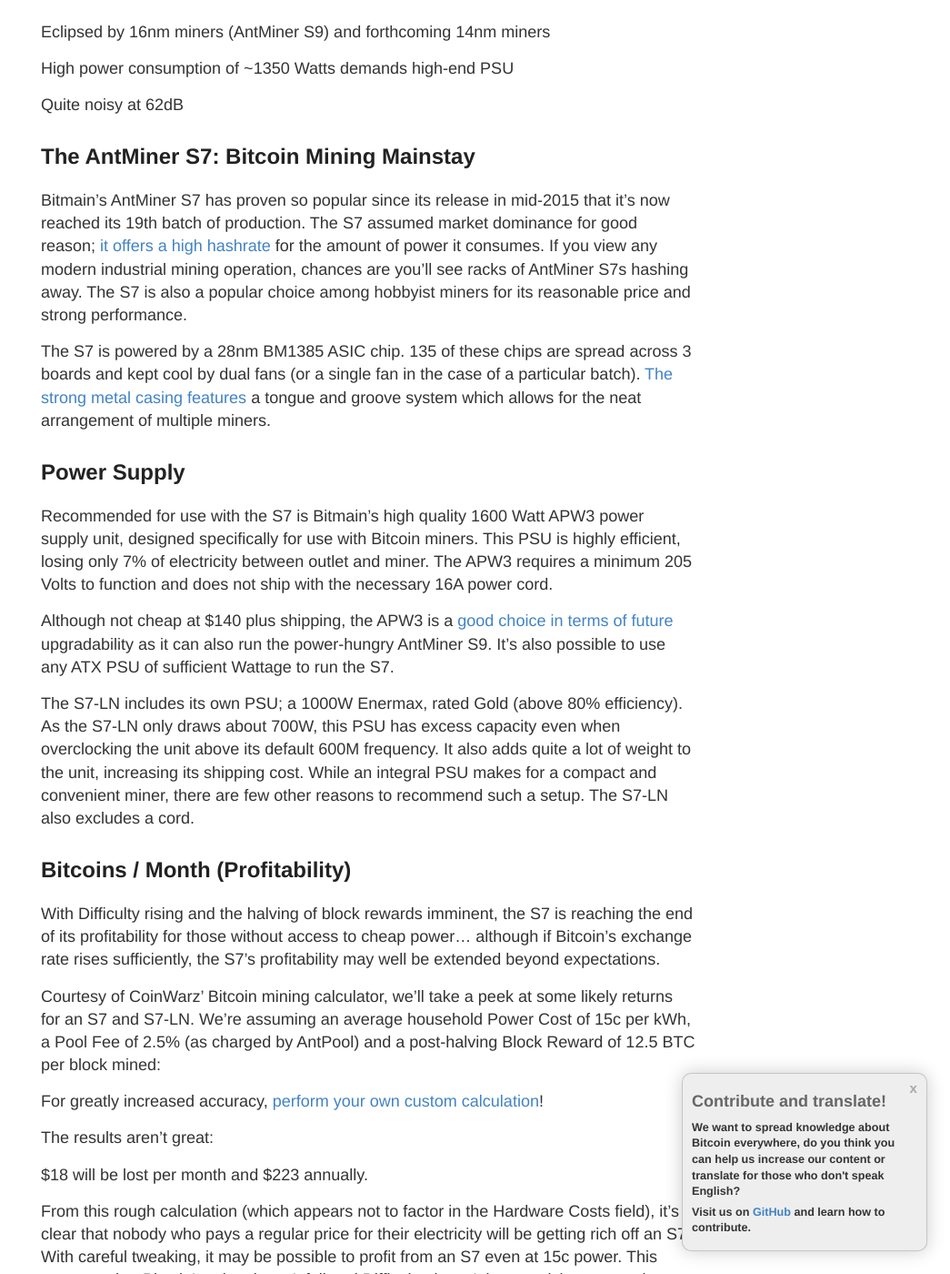
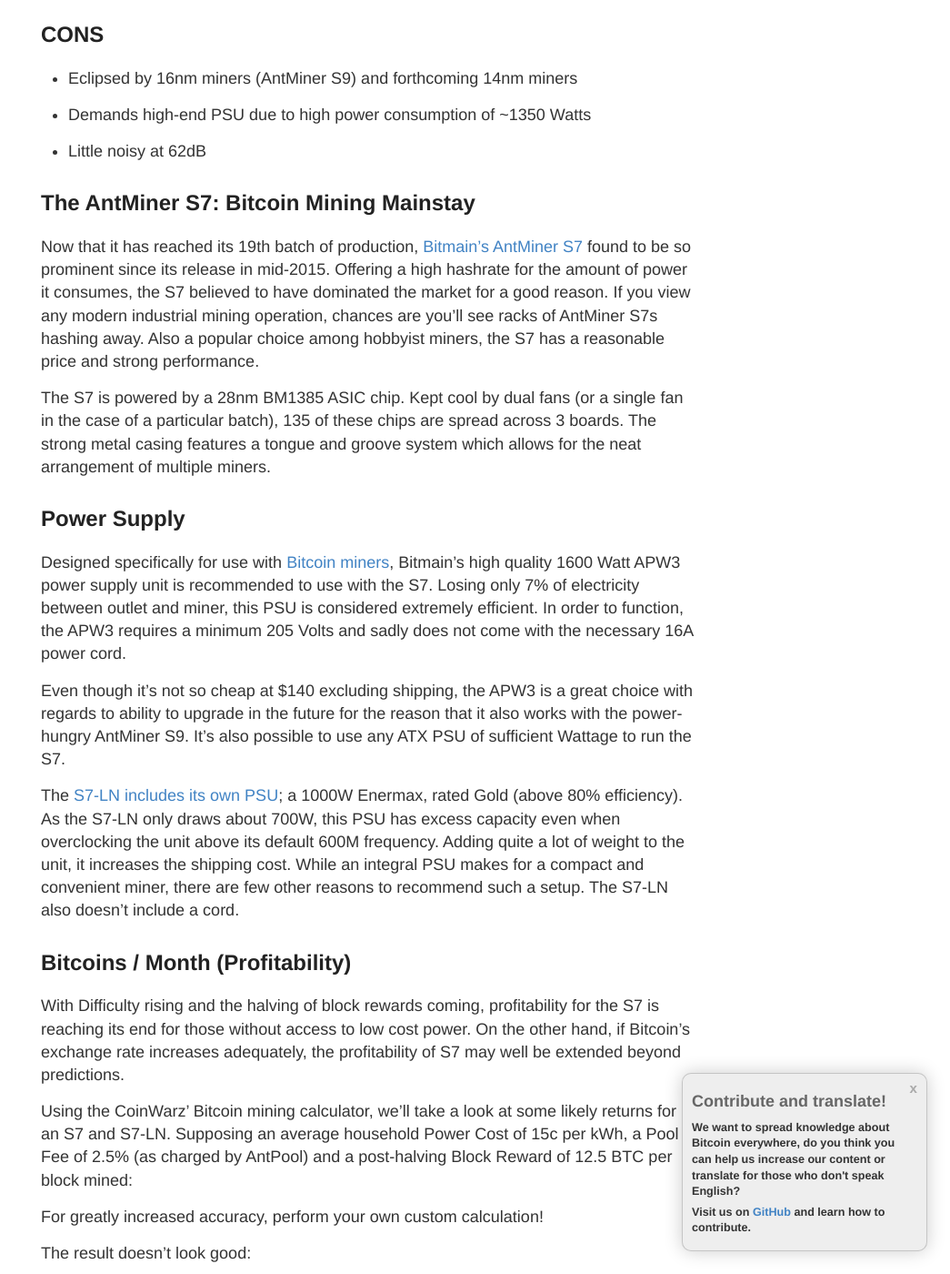
Before and after one commit to vesk4000/bm, a Jekyll site: the page built from _posts/2017-02-02-bitmain-antminer-s7-review-bitcoin-mining.md, in a window 1280 px wide and 1400 px high, scrolled down 1465 px. Shown: the whole window at 91% size, without its empty margins (235-1280 px from the left). Built offline with Jekyll 4.4.1, drawn with Linux system fonts in a browser that asks for light colours; nearby versions of some CDN libraries; comment, search, counter and statistics services are not loaded; some of the changed text lies outside the part shown.

Commit message:
Update 2017-02-02-bitmain-antminer-s7-review-bitcoin-mining.md

```diff
--- a/_posts/2017-02-02-bitmain-antminer-s7-review-bitcoin-mining.md
+++ b/_posts/2017-02-02-bitmain-antminer-s7-review-bitcoin-mining.md
@@ -1,12 +1,11 @@
 ---
 layout: post
-title: Bitmain Antminer S7 Review - Bitcoin Mining
-description: Bitmain Antminer S7 Review - Bitcoin Mining
+title: Bitmain Antminer S7 Review All You Need To Know
+description: Bitmain Antminer S7 Review All You Need To Know
 author: Melvin Draupnir
 authorurl: https://www.weusecoins.com/melvin-draupnir/
 published: true
 ---
-
 <hr id="hwc" style="width: 100%; margin: 20px 0; color: #eee;" />
 
 <h2>Bitcoin Mining Hardware Comparison</h2>
@@ -21,75 +20,77 @@ published: true
 {% endfor %}
 </div>
 
-
 <p>The Bitmain Antminer S7 is Bitmain Tech's latest version of its Antminer series of Bitcoin miners.</p>
 
 <h2>PROS</h2>
-
-<p>High 4.73 TH/s hashrate, and efficient at 0.25 Joule per GH/s</p>
-<p>Reasonably priced at $440 new (plus shipping)</p>
-<p>Popular miner with plentiful guides and parts available</p>
-
+<ul>
+<li><p>High 4.73 TH/s hashrate, and efficient at 0.25 Joule per GH/s</p></li>
+<li><p>Priced reasonably at $440 new (add for shipping)</p></li>
+<li><p>Prominent miner with ample guides and parts available</p></li>
+</ul>
 <h2>CONS</h2>
-
-<p>Eclipsed by 16nm miners (AntMiner S9) and forthcoming 14nm miners</p>
-<p>High power consumption of ~1350 Watts demands high-end PSU</p>
-<p>Quite noisy at 62dB</p>
+<ul>
+<li><p>Eclipsed by 16nm miners (AntMiner S9) and forthcoming 14nm miners</p></li>
+<li><p>Demands high-end PSU due to high power consumption of ~1350 Watts</p></li>
+<li><p>Little noisy at 62dB</p></li>
+</ul>
 
 <h2>The AntMiner S7: Bitcoin Mining Mainstay</h2>
 
-<p>Bitmain’s AntMiner S7 has proven so popular since its release in mid-2015 that it’s now reached its 19th batch of production. The S7 assumed market dominance for good reason; <a href="/what-is-ethereum-cloud-mining/">it offers a high hashrate</a> for the amount of power it consumes. If you view any modern industrial mining operation, chances are you’ll see racks of AntMiner S7s hashing away. The S7 is also a popular choice among hobbyist miners for its reasonable price and strong performance.</p>
+<p>Now that it has reached its 19th batch of production, <a href="/what-is-ethereum-cloud-mining/">Bitmain’s AntMiner S7</a> found to be so prominent since its release in mid-2015. Offering a high hashrate for the amount of power it consumes, the S7 believed to have dominated the market for a good reason. If you view any modern industrial mining operation, chances are you’ll see racks of AntMiner S7s hashing away. Also a popular choice among hobbyist miners, the S7 has a reasonable price and strong performance.</p>
 
-<p>The S7 is powered by a 28nm BM1385 ASIC chip. 135 of these chips are spread across 3 boards and kept cool by dual fans (or a single fan in the case of a particular batch). <a href="/usb-bitcoin-miner-setup-guide/">The strong metal casing features</a> a tongue and groove system which allows for the neat arrangement of multiple miners.</p>
+<p>The S7 is powered by a 28nm BM1385 ASIC chip. Kept cool by dual fans (or a single fan in the case of a particular batch), 135 of these chips are spread across 3 boards. The strong metal casing features a tongue and groove system which allows for the neat arrangement of multiple miners.</p>
 
 <h2>Power Supply</h2>
 
-<p>Recommended for use with the S7 is Bitmain’s high quality 1600 Watt APW3 power supply unit, designed specifically for use with Bitcoin miners. This PSU is highly efficient, losing only 7% of electricity between outlet and miner. The APW3 requires a minimum 205 Volts to function and does not ship with the necessary 16A power cord.</p>
+<p>Designed specifically for use with <a href="/usb-bitcoin-miner-setup-guide/">Bitcoin miners</a>, Bitmain’s high quality 1600 Watt APW3 power supply unit is recommended to use with the S7. Losing only 7% of electricity between outlet and miner, this PSU is considered extremely efficient. In order to function, the APW3 requires a minimum 205 Volts and sadly does not come with the necessary 16A power cord.</p>
 
-<p>Although not cheap at $140 plus shipping, the APW3 is a <a href="/certain-traits-necessary-for-bitcoin-mining-success-21/">good choice in terms of future</a> upgradability as it can also run the power-hungry AntMiner S9. It’s also possible to use any ATX PSU of sufficient Wattage to run the S7.</p>
+<p>Even though it’s not so cheap at $140 excluding shipping, the APW3 is a great choice with regards to ability to upgrade in the future for the reason that it also works with the power-hungry AntMiner S9. It’s also possible to use any ATX PSU of sufficient Wattage to run the S7.</p>
 
-<p>The S7-LN includes its own PSU; a 1000W Enermax, rated Gold (above 80% efficiency). As the S7-LN only draws about 700W, this PSU has excess capacity even when overclocking the unit above its default 600M frequency. It also adds quite a lot of weight to the unit, increasing its shipping cost. While an integral PSU makes for a compact and convenient miner, there are few other reasons to recommend such a setup. The S7-LN also excludes a cord.</p>
+<p>The <a href="/certain-traits-necessary-for-bitcoin-mining-success-21/">S7-LN includes its own PSU</a>; a 1000W Enermax, rated Gold (above 80% efficiency). As the S7-LN only draws about 700W, this PSU has excess capacity even when overclocking the unit above its default 600M frequency. Adding quite a lot of weight to the unit, it increases the shipping cost. While an integral PSU makes for a compact and convenient miner, there are few other reasons to recommend such a setup. The S7-LN also doesn’t include a cord.</p>
 
 <h2>Bitcoins / Month (Profitability)</h2>
 
-<p>With Difficulty rising and the halving of block rewards imminent, the S7 is reaching the end of its profitability for those without access to cheap power… although if Bitcoin’s exchange rate rises sufficiently, the S7’s profitability may well be extended beyond expectations.</p>
+<p>With Difficulty rising and the halving of block rewards coming, profitability for the S7 is reaching its end for those without access to low cost power. On the other hand, if Bitcoin’s exchange rate increases adequately, the profitability of S7 may well be extended beyond predictions.</p>
 
-<p>Courtesy of CoinWarz’ Bitcoin mining calculator, we’ll take a peek at some likely returns for an S7 and S7-LN. We’re assuming an average household Power Cost of 15c per kWh, a Pool Fee of 2.5% (as charged by AntPool) and a post-halving Block Reward of 12.5 BTC per block mined:</p>
+<p>Using the CoinWarz’ Bitcoin mining calculator, we’ll take a look at some likely returns for an S7 and S7-LN. Supposing an average household Power Cost of 15c per kWh, a Pool Fee of 2.5% (as charged by AntPool) and a post-halving Block Reward of 12.5 BTC per block mined:</p>
 
-<p>For greatly increased accuracy, <a href="/bitcoin-mining-pools-give-everyone-a-chance-to-be-involved-12/">perform your own custom calculation</a>!</p>
+<p>For greatly increased accuracy, perform your own custom calculation!</p>
 
-<p>The results aren’t great:</p>
+<p>The result doesn’t look good:</p>
 
-<p>$18 will be lost per month and $223 annually.</p>
+<p>Monthly loss is $18 and $223 annually.</p>
 
-<p>From this rough calculation (which appears not to factor in the Hardware Costs field), it’s clear that nobody who pays a regular price for their electricity will be getting rich off an S7. With careful tweaking, it may be possible to profit from an S7 even at 15c power. This assumes that Bitcoin’s price doesn’t fall and Difficulty doesn’t jump… risky assumptions indeed!</p>
+<p>It’s clear that nobody who pays a regular price for their electricity will be getting rich off an S7, as seen from this rough calculation (which appears not to factor in the Hardware Costs field). With careful adjustments, it may be possible to profit from an S7 even at 15c power. Taking only if Bitcoin’s price doesn’t fall and Difficulty doesn’t jump which are really risky assumptions.</p>
 
-<p>The same calculations adjusted for the Hash Rate and Power consumption of the S7-LN produces slightly more encouraging results:</p>
+<p>The same calculations adjusted for the <a href="/bitcoin-mining-pools-give-everyone-a-chance-to-be-involved-12/">Hash Rate and Power consumption</a> of the S7-LN produces slightly more encouraging results:</p>
 
-<p>Only $6 is lost per month and $77 annually.</p>
+<p>Monthly loss is only $6 and $77 annually.</p>
 
 <h2>Power Consumption</h2>
 
-<p>The S7 draws a minimum of 1293 Watts at a room temperature of 25^C / 77^F. Naturally, the hotter the environment, the more energy the fan(s) will consume to cool the unit. The S7 is twice as efficient as the S5 at converting all this energy into bitcoins; it requires a modest 0.25 Joules of power per Gigahash.</p>
+<p>At a room temperature of 25°C / 77°F, the S7 draws a minimum of 1293 Watts. Obviously, the hotter it is the environment, the more energy the fan(s) will use to cool the unit. Twice as efficient as the S5 at converting all this energy into bitcoins, the S7 needs a modest 0.25 Joules of power per Gigahash.</p>
 
 <p>As mentioned, the LN (“Lite”) version draws only 700W. It likewise consumes 0.25 J/GH.</p>
 
 <h2>Price</h2>
 
-<p>Shortly after release, the S7 was priced at nearly $2000, a little below the current cost of the S9. It has since been discounted steeply and is available from Bitmain at $440 (when in stock), plus shipping. It can also be bought new at $545 or second-hand at $500 from Amazon.</p>
+<p>A little bit cheaper than the current cost of the S9, the S7 was priced at nearly $2000 shortly after release. The price has decreased abruptly and can be bought now from Bitmain at $440 only (when in stock), plus shipping. However, it can costs $545 when bought new or $500 for second-hand from Amazon.</p>
 
-<p>Bitmain sells the S7-LN for $291 and Amazon has it going for $439 new or $409 used.</p>
+<p>S7-LN is priced at $291 in Bitmain while it is going for $439 new or $409 used in Amazon.</p>
 
-<p>These prices can be expected to fall further as the S9 and other superior mining hardware becomes the new standard. It’s also possible to buy modded S7(-LNs) with upgraded efficiency and diminished noise and heat levels.</p>
+<p>As the S9 and other superior mining hardware becomes the new standard, these prices can be expected to fall further. It’s also possible to buy modded S7(-LNs) with upgraded efficiency and diminished noise and heat levels.</p>
 
 <h2>Setup</h2>
 
-<p>Both S7’s have DHCP capability, meaning they’ll automatically seek out an IP address to use. Setting them up via the MinerLink GUI is a simple process, requiring only your mining pool credentials to begin mining. The units will automatically begin hashing upon powering up, which can be helpful in the event of power failure. S7 connectivity is via Ethernet only.</p>
+<p>Both S7’s have DHCP capability, meaning they’ll automatically seek out an IP address to use. Requiring only your mining pool credentials to begin mining, setting them up via the MinerLink GUI is a simple process. Upon powering up, the units will <a href="/usb-bitcoin-miner-setup-guide/">automatically begin hashing</a>, which can be useful in the event of power failure. S7 connectivity is via Ethernet only.</p>
 
 <h2>Temperature</h2>
 
-<p>Both S7 versions will operate well below an ambient temperature of 40^C / 77^C. They are both cooled by dual 12038 fans. Keeping the room in which they’re placed cool and dry will <a href="/usb-bitcoin-miner-setup-guide/">extend the life of these miners</a>. A dry basement is an ideal location.</p>
+<p>Both S7 versions can be used well below an ambient temperature of 40°C / 77°C. Both are cooled by dual 12038 fans. To help extend the life of these miners, it should be kept in a room with a cool and dry place. An ideal location for example is a dry basement.</p>
 
 <h2>Verdict: Is the S7 Right for You?</h2>
 
-<p>If you hope to make profit but can’t wait for the S9 (or other forthcoming miners from different companies) to become affordable, the S7 is likely your best option. With access to inexpensive power and perhaps some intelligent tweaking, it’s possible that the S7 will pay for itself and become profitable. The S7-LN is slightly more efficient and certainly better suited to the home miner who can’t tolerate a lot of fan noise or cable clutter.</p>
+<p>Hoping to make a profit but can’t wait for the S9 (or other forthcoming miners from different companies) to become affordable, S7 is likely the best option for you. With access to low cost power and perhaps some smart tweaking, it’s possible that the S7 will pay for itself and become profitable. </p>
+
+<p>A slightly more efficient S7-LN is certainly fitting to the home miner who can’t tolerate a lot of fan noise or cable clutter.</p>
```
